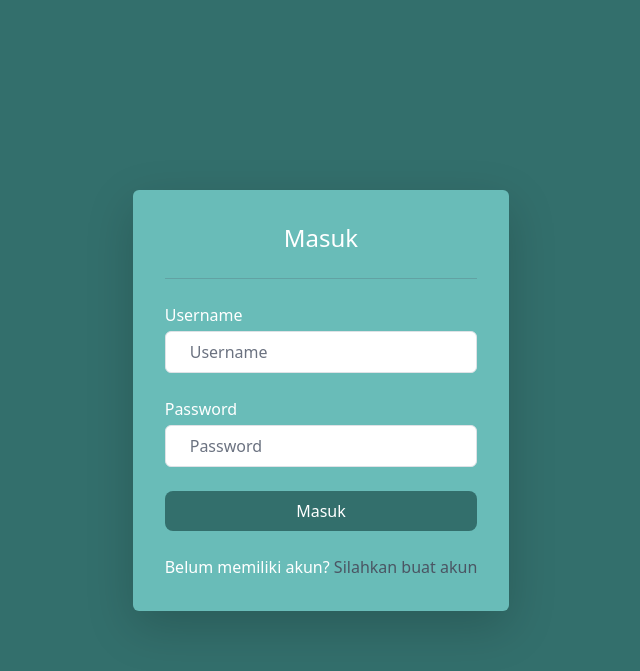
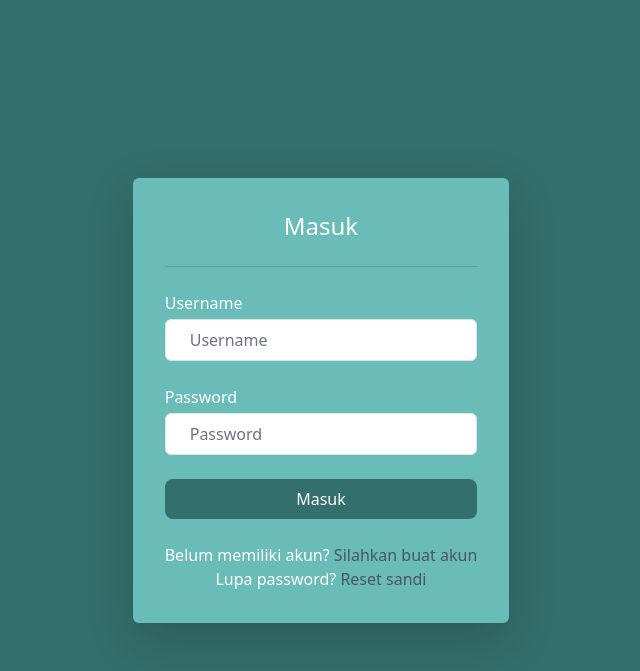
Before and after one commit to 0xbdg/Kiwariku, a Django app: page /account/login/ in a window 1280 px wide. Shown: the top 671 px of the page, without its empty margins (319-959 px from the left). Run offline with Django 4.2, Linux system fonts and the light colour scheme; some libraries are stand-ins or nearby versions.

Commit message:
ksjdajsd

```diff
--- a/main/templates/auth/signin.html
+++ b/main/templates/auth/signin.html
@@ -37,6 +37,9 @@
                 <div class="text-center">
                   <span class="text-white">Belum memiliki akun?</span>
                   <a href="{% url 'signup'%}"class="text-gray-600 hover:text-gray-900">Silahkan buat akun</a>
+                  <br>
+                  <span class="text-white">Lupa password?</span>
+                  <a href="{% url 'password_reset'%}"class="text-gray-600 hover:text-gray-900">Reset sandi</a>
                 </div>
             </div>
         </form>
--- a/theme/static/css/dist/styles.css
+++ b/theme/static/css/dist/styles.css
@@ -1747,10 +1747,6 @@ select {
      object-position: center;
 }
 
-.p-2 {
-  padding: 0.5rem;
-}
-
 .p-4 {
   padding: 1rem;
 }
```
Also changed, not shown: 1 other file.
